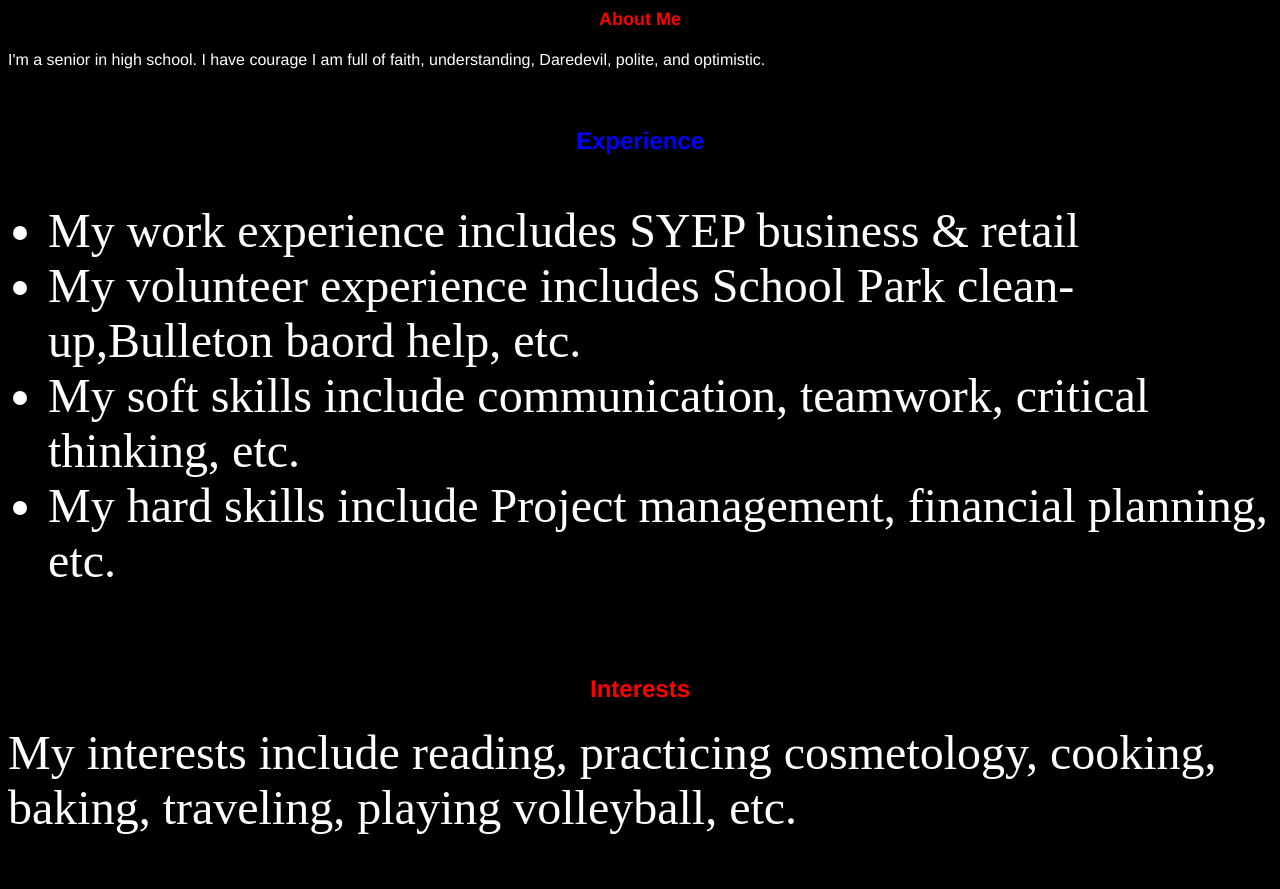
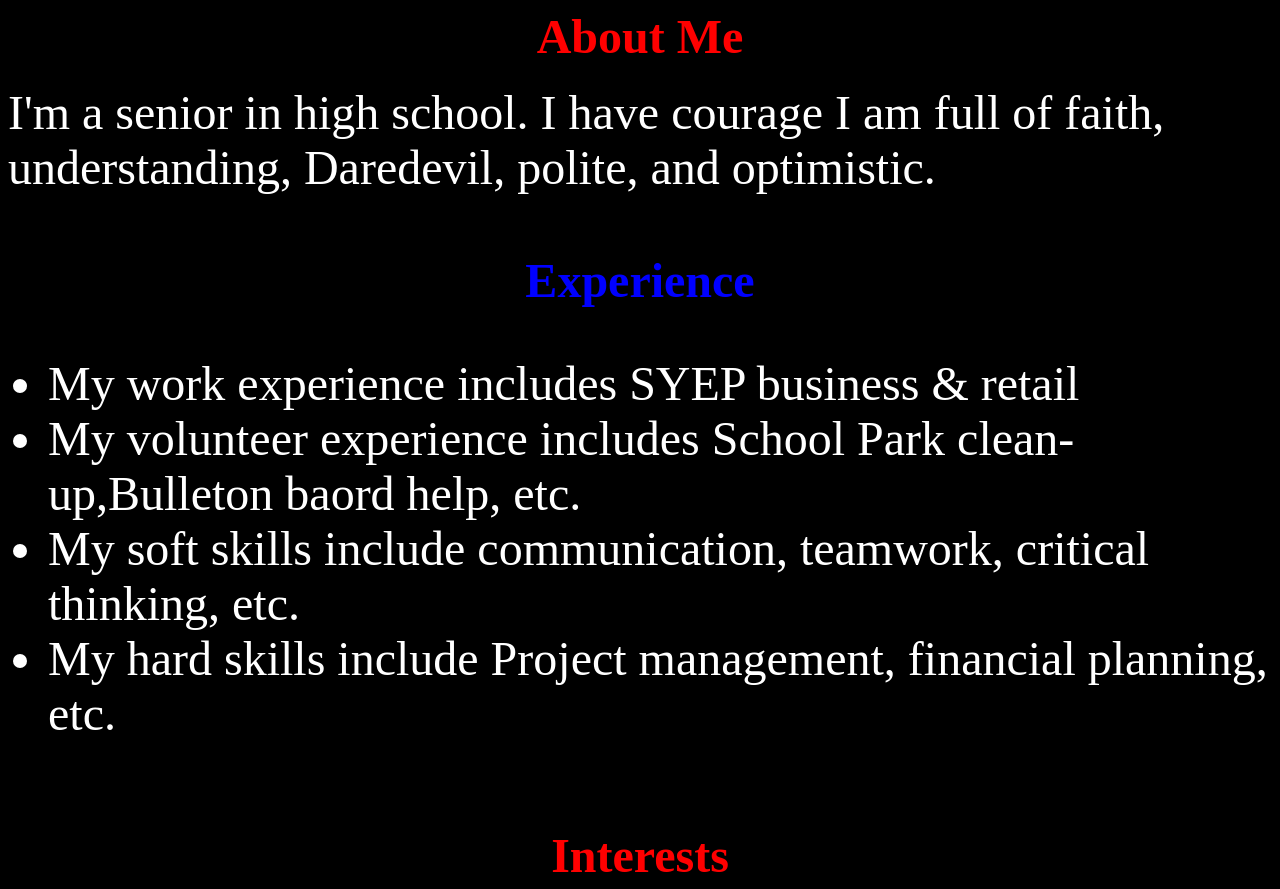
Before and after one commit to smizell05/smizell05.github.io, a plain HTML site: page index.html in a window 1280 px wide. Shown: the part 380-1269 px from the top of the page. Drawn offline with Linux system fonts and the light colour scheme.

Commit message:
Update index.html

```diff
--- a/index.html
+++ b/index.html
@@ -27,11 +27,11 @@
 <!--About Me-->
 	<br>
 	<h1 id="about" align="center">
-		<font face="helvetica" color="red" size="4">
+		<font face="Allegra" color="red" size="7">
 			About Me
 		</font>
 	</h1>
-	<font face="helvetica" color="white" size="3">
+	<font face="calligrapher" color="white" size="7">
 		I'm a senior in high school. I have courage I am full of faith, understanding, Daredevil, polite, and optimistic.
 	</font>
 	<br><br>
@@ -39,7 +39,7 @@
 <!--My Experience-->
 	<br>
 	<h1 id="experience" align="center">
-		<font face="helvetica" color="blue" size="5">
+		<font face="Allegra" color="blue" size="7">
 			Experience
 		</font>
 	</h1>
@@ -55,7 +55,7 @@
 <!--Interests-->
 	<br>
 	<h1 id="interests" align="center">
-		<font face="helvetica" color="red" size="5">
+		<font face="Allegra" color="red" size="7">
 			Interests
 		</font>
 	</h1>
@@ -66,7 +66,7 @@
 
 <!--Photos or Creative Work-->
 	<h1 align="center">
-		<font face="calligrapher" color="blue" size="5">
+		<font face="calligrapher" color="blue" size="7">
 			Favorite foods and Views
 		</font>
 	</h1>
```
